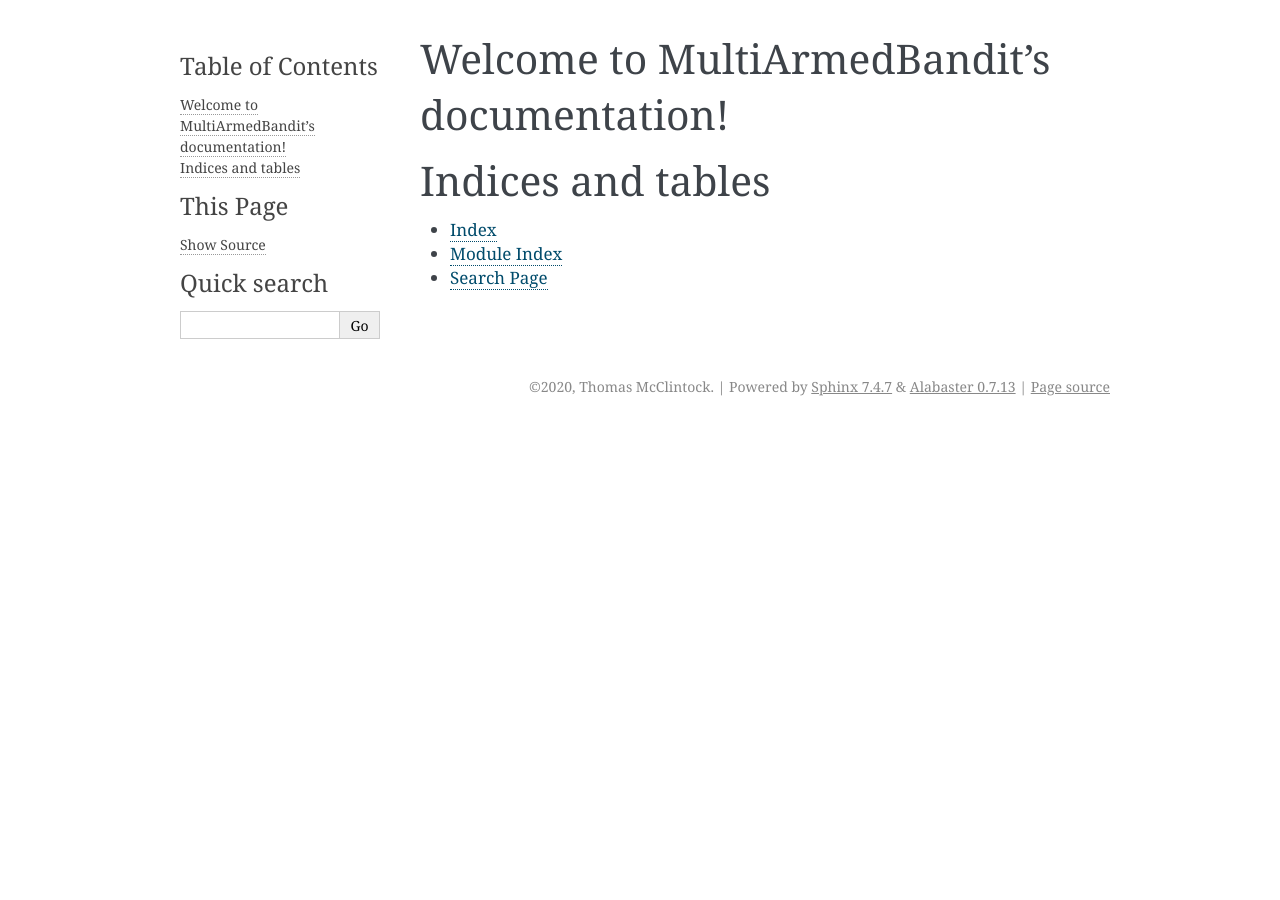
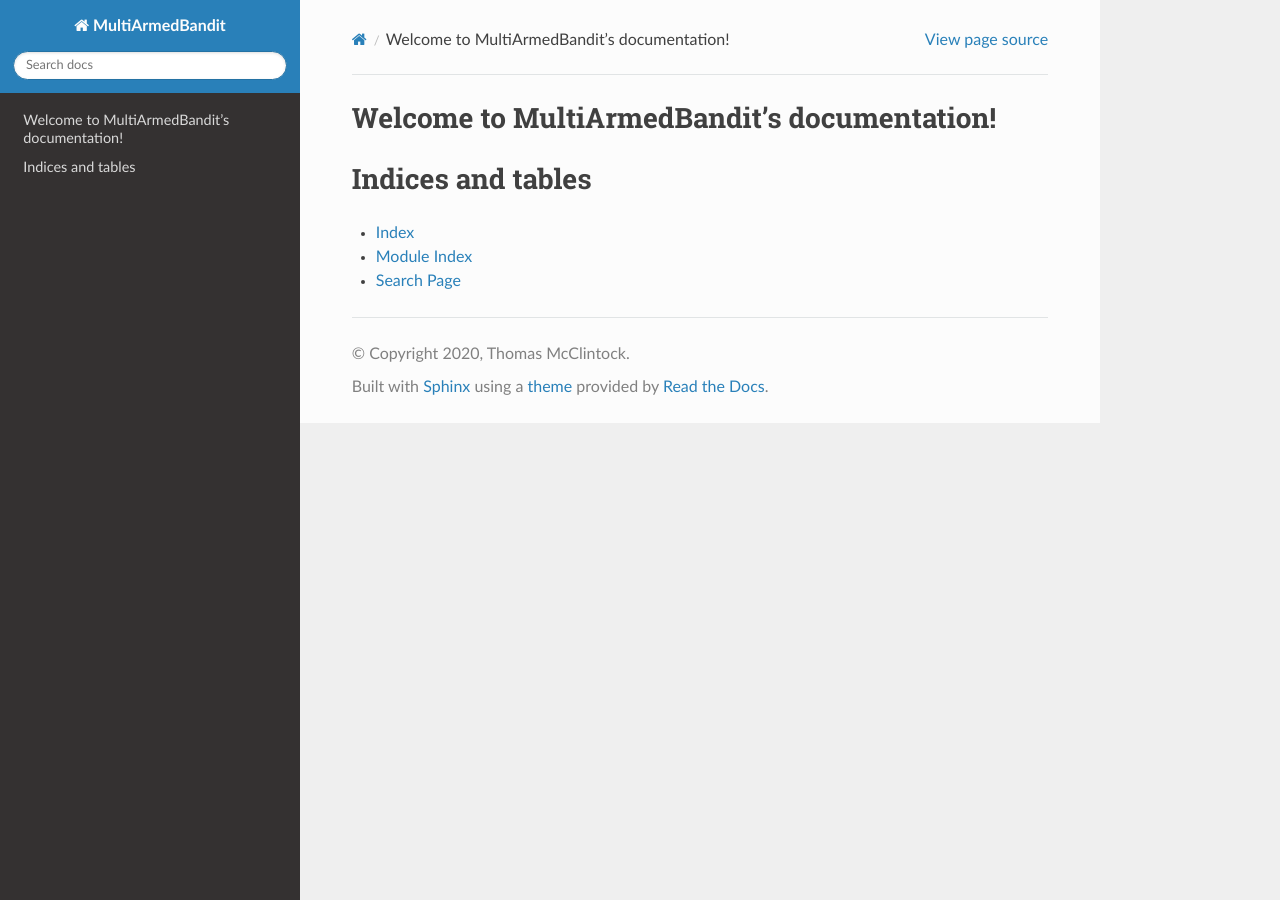
Before and after one commit to tmcclintock/MultiArmedBandits, a Sphinx documentation site: the page built from docs/source/index.rst, in a window 1280 px wide. Built offline with Sphinx 7.4.7 and the Read the Docs theme 2.0.0, drawn with Linux system fonts in a browser that asks for light colours; some of the changed lines change nothing that is shown.

Commit message:
Getting autodoc and the theme right.

```diff
--- a/docs/source/conf.py
+++ b/docs/source/conf.py
@@ -27,7 +27,14 @@
 # Add any Sphinx extension module names here, as strings. They can be
 # extensions coming with Sphinx (named 'sphinx.ext.*') or your custom
 # ones.
-extensions = []
+extensions = [
+    "sphinx.ext.autodoc",
+    "sphinx.ext.mathjax",
+    "sphinx.ext.viewcode",
+    "sphinx.ext.autosectionlabel",
+    "sphinx.ext.napoleon",
+    "sphinx.ext.coverage",
+]
 
 # Add any paths that contain templates here, relative to this directory.
 templates_path = ["_templates"]
@@ -52,3 +59,52 @@
 
 # Master doc
 master_doc = "index"
+
+# List of patterns to exclude
+exclude_patterns = ["_build", "Thumbs.db", ".DS_Store"]
+
+# HTML theme and details for html build
+html_theme = "sphinx_rtd_theme"
+html_static_path = ["_static"]
+
+
+# https://michaelgoerz.net/notes/extending-sphinx-napoleon-docstring-sections.html
+# -- Extensions to the  Napoleon GoogleDocstring class ---------------------
+
+from sphinx.ext.napoleon.docstring import GoogleDocstring  # noqa: E402
+
+
+# first, we define new methods for any new sections and add them to the class
+def parse_keys_section(self, section):
+    return self._format_fields("Keys", self._consume_fields())
+
+
+GoogleDocstring._parse_keys_section = parse_keys_section
+
+
+def parse_attributes_section(self, section):
+    return self._format_fields("Attributes", self._consume_fields())
+
+
+GoogleDocstring._parse_attributes_section = parse_attributes_section
+
+
+def parse_class_attributes_section(self, section):
+    return self._format_fields("Class Attributes", self._consume_fields())
+
+
+GoogleDocstring._parse_class_attributes_section = (
+    parse_class_attributes_section
+)
+
+
+# we now patch the parse method to guarantee that the the above methods are
+# assigned to the _section dict
+def patched_parse(self):
+    self._sections["keys"] = self._parse_keys_section
+    self._sections["class attributes"] = self._parse_class_attributes_section
+    self._unpatched_parse()
+
+
+GoogleDocstring._unpatched_parse = GoogleDocstring._parse
+GoogleDocstring._parse = patched_parse
```
